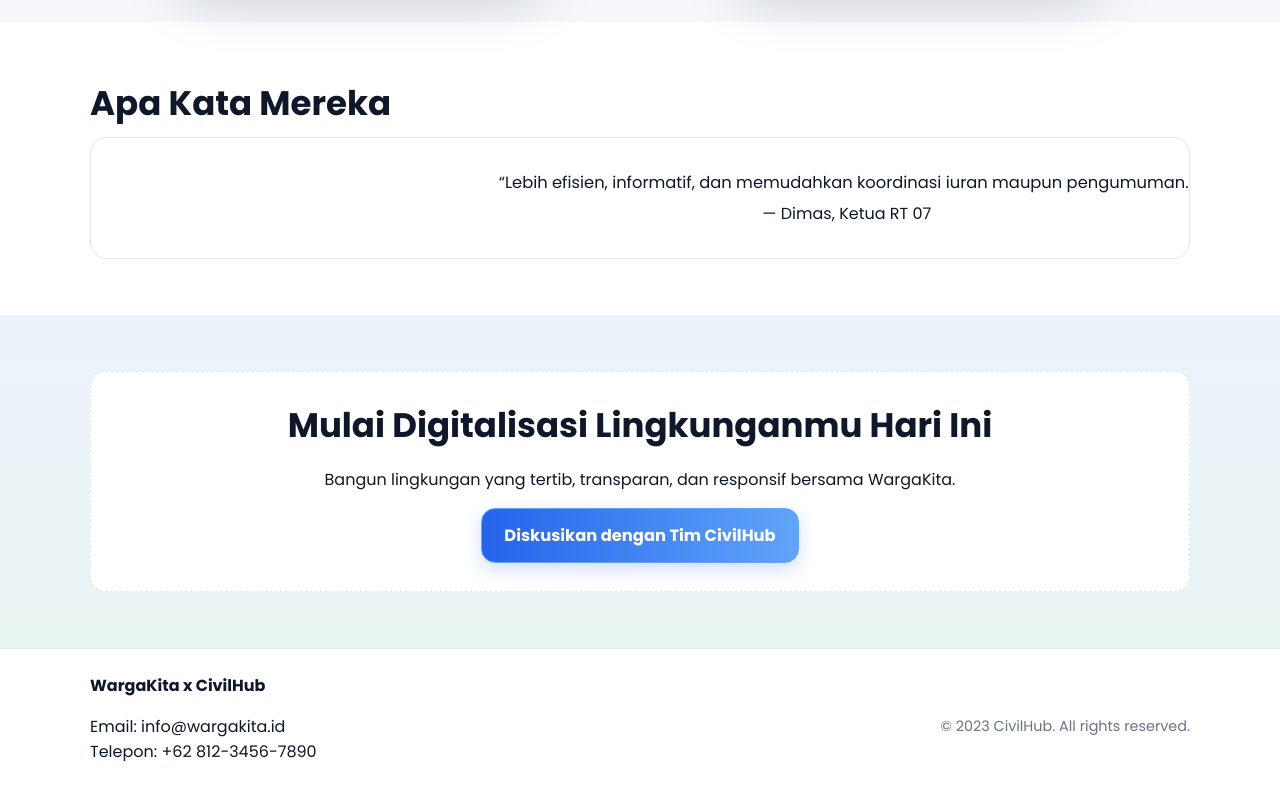
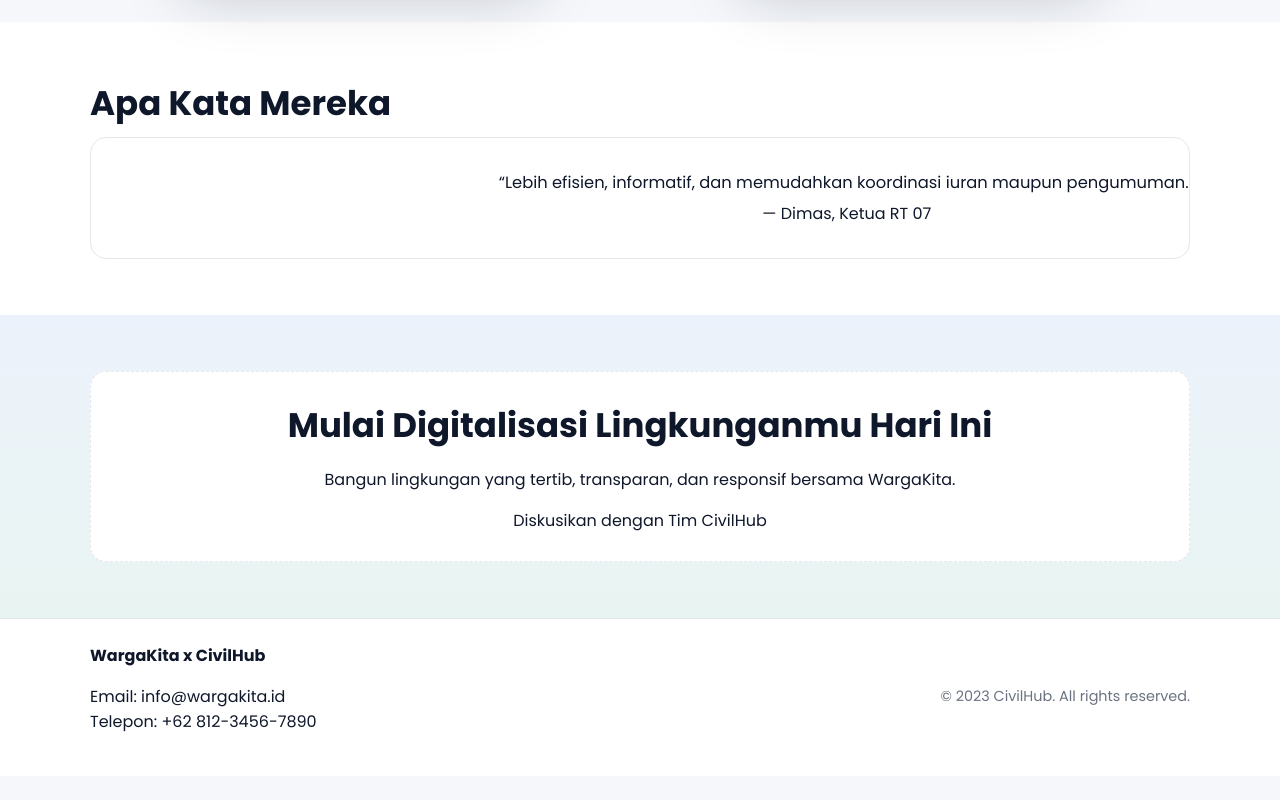
Before and after one commit to wargaKita/Land, a plain HTML site: page index.html in a window 1280 px wide. Shown: the part 2986-3786 px from the top of the page. After the commit the page ends 3762 px from the top, so only its background shows below. Drawn offline with Linux system fonts and the light colour scheme.

Commit message:
Update index.html
direct

```diff
--- a/index.html
+++ b/index.html
@@ -174,7 +174,7 @@
     <div class="container cta__box">
       <h2>Mulai Digitalisasi Lingkunganmu Hari Ini</h2>
       <p>Bangun lingkungan yang tertib, transparan, dan responsif bersama WargaKita.</p>
-      <a href="#kontak" class="btn btn--lg">Diskusikan dengan Tim CivilHub</a>
+      <a href="https://civilhub.webflow.io/" target="_blank" rel="noopener noreferrer">Diskusikan dengan Tim CivilHub</a>
     </div>
   </section>
 
@@ -189,7 +189,9 @@
         </p>
       </div>
       <div class="small">
-        © 2023 CivilHub. All rights reserved.
+        <a href="https://civilhub.webflow.io/" target="_blank" rel="noopener noreferrer">
+          © 2023 CivilHub. All rights reserved.
+        </a>
       </div>
     </div>
   </footer>
```
